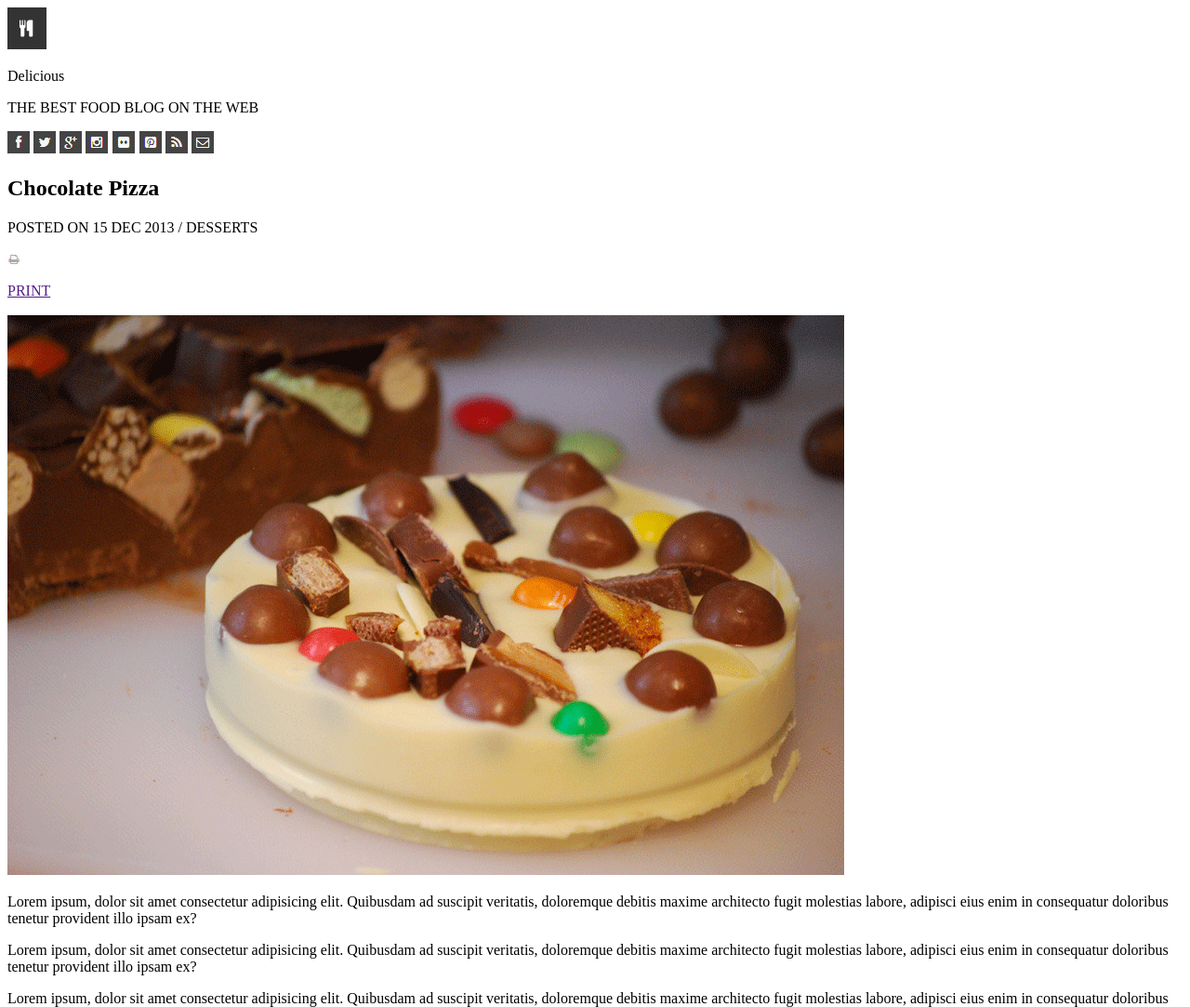
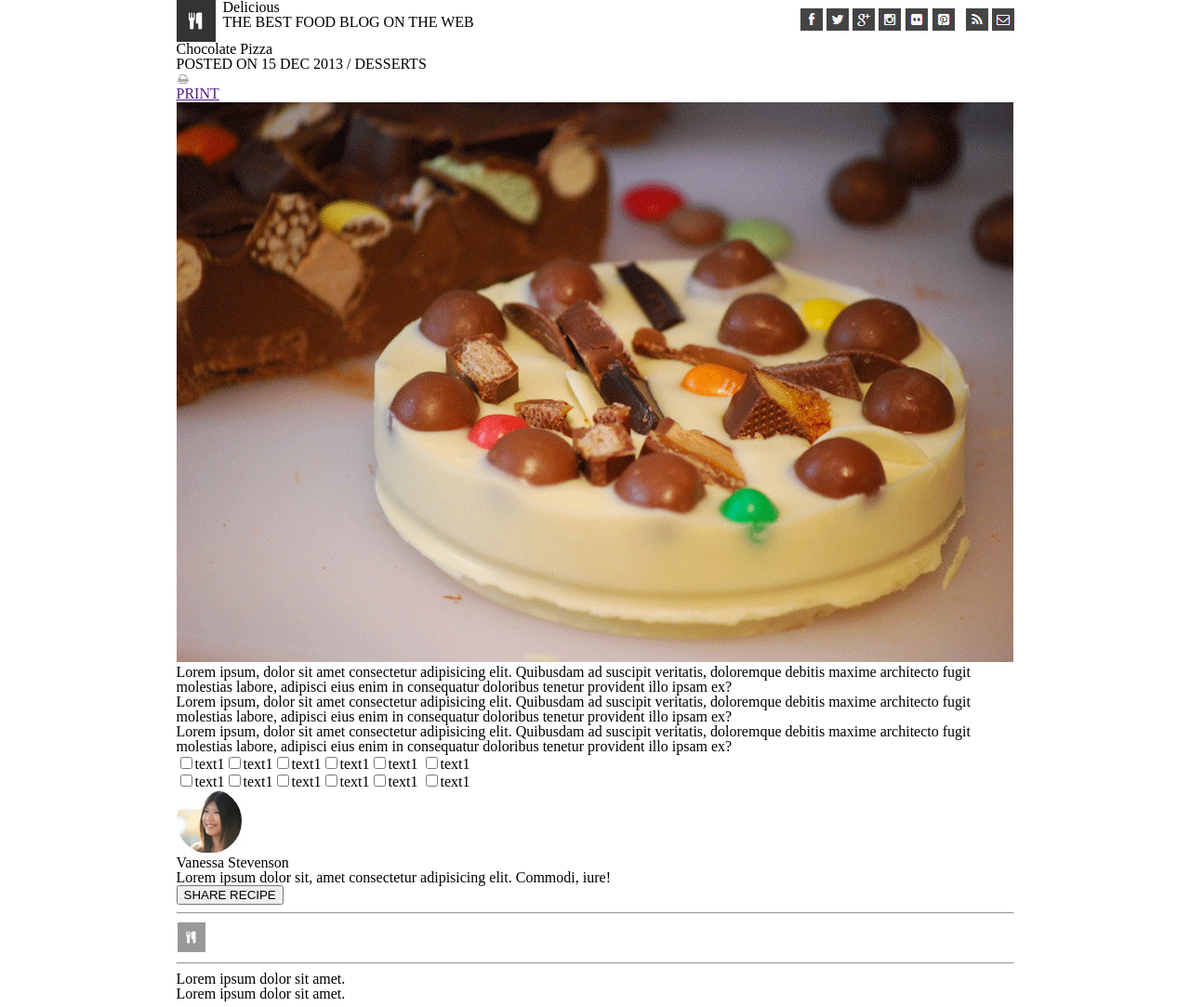
Before and after one commit to jthippo/chocolate-pizza, a plain HTML site: page index.html in a window 1280 px wide. Shown: the top 1083 px of the page at 93% size. Drawn offline with Linux system fonts and the light colour scheme.

Commit message:
Add some CSS jazz

```diff
--- a/index.html
+++ b/index.html
@@ -3,15 +3,19 @@
   <head>
     <meta charset="UTF-8" />
     <meta name="viewport" content="width=device-width, initial-scale=1.0" />
+    <link rel="stylesheet" href="reset.css" />
     <link rel="stylesheet" href="style.css" />
     <script src="app.js"></script>
     <title>Document</title>
   </head>
   <body>
     <header>
-      <img src="img/logo.png" alt="" />
-      <p id="main-title">Delicious</p>
-      <p>THE BEST FOOD BLOG ON THE WEB</p>
+      <div id="logo-title">
+        <img src="img/logo.png" alt="" />
+        <div id="main-title">
+          <p>Delicious<br />THE BEST FOOD BLOG ON THE WEB</p>
+        </div>
+      </div>
       <nav>
         <a href=""><img src="img/fb-icon.png" alt="" /></a>
         <a href=""><img src="img/twit-icon.png" alt="" /></a>
@@ -33,6 +37,7 @@
           <p>PRINT</p></a
         >
       </section>
+
       <section id="mainbody">
         <img src="./img/choco-pizza.png" alt="a chocolate pizza on a plate" />
         <p>
--- /dev/null
+++ b/reset.css
@@ -0,0 +1,129 @@
+/* http://meyerweb.com/eric/tools/css/reset/
+   v2.0 | 20110126
+   License: none (public domain)
+*/
+
+html,
+body,
+div,
+span,
+applet,
+object,
+iframe,
+h1,
+h2,
+h3,
+h4,
+h5,
+h6,
+p,
+blockquote,
+pre,
+a,
+abbr,
+acronym,
+address,
+big,
+cite,
+code,
+del,
+dfn,
+em,
+img,
+ins,
+kbd,
+q,
+s,
+samp,
+small,
+strike,
+strong,
+sub,
+sup,
+tt,
+var,
+b,
+u,
+i,
+center,
+dl,
+dt,
+dd,
+ol,
+ul,
+li,
+fieldset,
+form,
+label,
+legend,
+table,
+caption,
+tbody,
+tfoot,
+thead,
+tr,
+th,
+td,
+article,
+aside,
+canvas,
+details,
+embed,
+figure,
+figcaption,
+footer,
+header,
+hgroup,
+menu,
+nav,
+output,
+ruby,
+section,
+summary,
+time,
+mark,
+audio,
+video {
+  margin: 0;
+  padding: 0;
+  border: 0;
+  font-size: 100%;
+  font: inherit;
+  vertical-align: baseline;
+}
+/* HTML5 display-role reset for older browsers */
+article,
+aside,
+details,
+figcaption,
+figure,
+footer,
+header,
+hgroup,
+menu,
+nav,
+section {
+  display: block;
+}
+body {
+  line-height: 1;
+}
+ol,
+ul {
+  list-style: none;
+}
+blockquote,
+q {
+  quotes: none;
+}
+blockquote:before,
+blockquote:after,
+q:before,
+q:after {
+  content: "";
+  content: none;
+}
+table {
+  border-collapse: collapse;
+  border-spacing: 0;
+}
--- a/style.css
+++ b/style.css
@@ -0,0 +1,31 @@
+html {
+  width: 901px;
+  margin: 0 auto;
+}
+
+header {
+  display: flex;
+  flex-wrap: nowrap;
+  justify-content: space-between;
+  align-items: center;
+}
+
+#logo-title {
+  display: flex;
+  width: 100%;
+}
+
+#main-title {
+  display: flex;
+  flex-direction: column;
+  padding-left: 8px;
+}
+
+nav {
+  display: flex;
+  gap: 4px;
+}
+
+nav a:nth-child(7) {
+  padding-left: 8px;
+}
```
Also changed, not shown: 2 other files.
